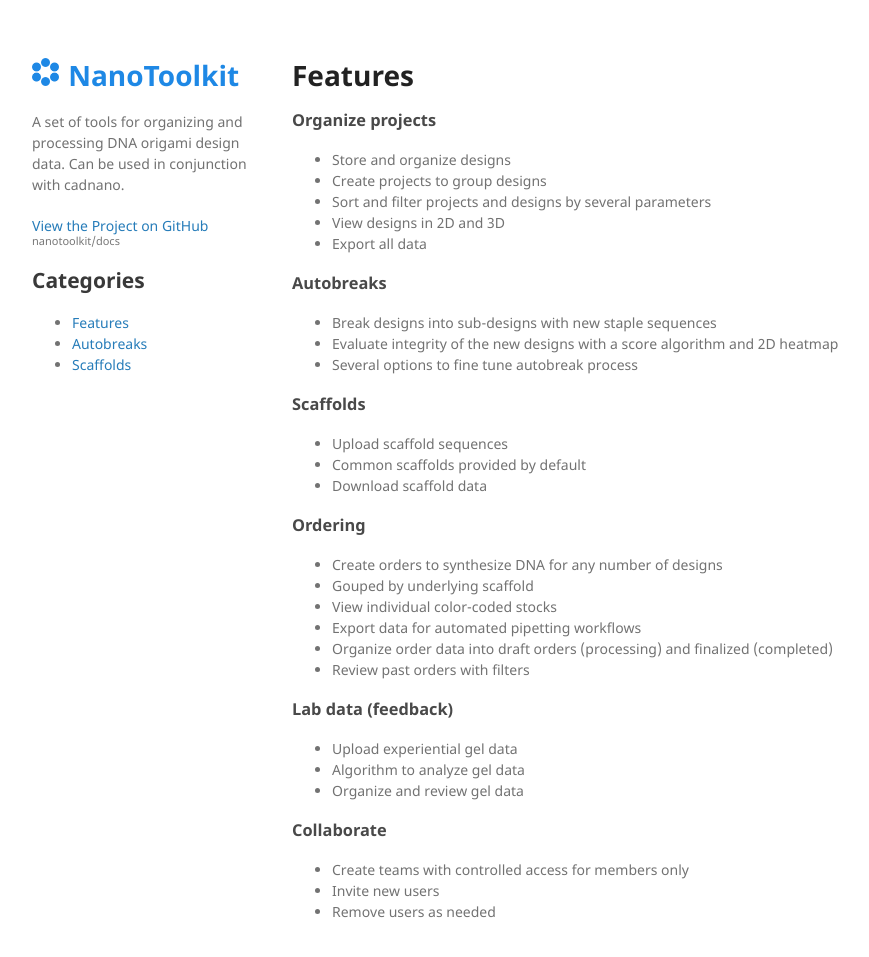
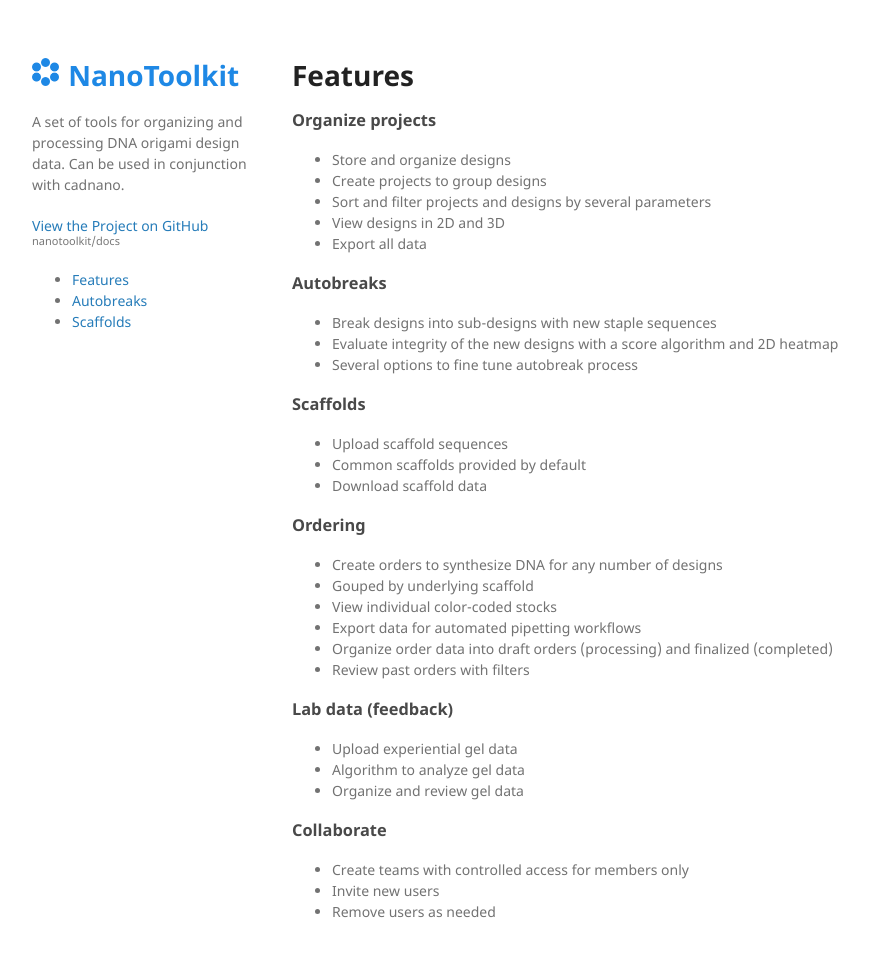
Before and after one commit to nanotoolkit/docs, a Jekyll site: the page built from index.md, in a window 1280 px wide and 992 px high. Shown: the top 957 px of the window, without its empty margins (178-1047 px from the left). Built offline with Jekyll 4.4.1, drawn with Linux system fonts in a browser that asks for light colours; our own code applies the rules of GitHub Pages for plain Markdown files.

Commit message:
Remove Categories header

```diff
--- a/_layouts/default.html
+++ b/_layouts/default.html
@@ -44,7 +44,7 @@
         </ul>
         {% endif %}
 
-        <h2>Categories</h2>
+<!--        <h2>Categories</h2>-->
 
         <ul>
           <li><a href="{{ "/" | absolute_url }}">Features</a></li>
```
